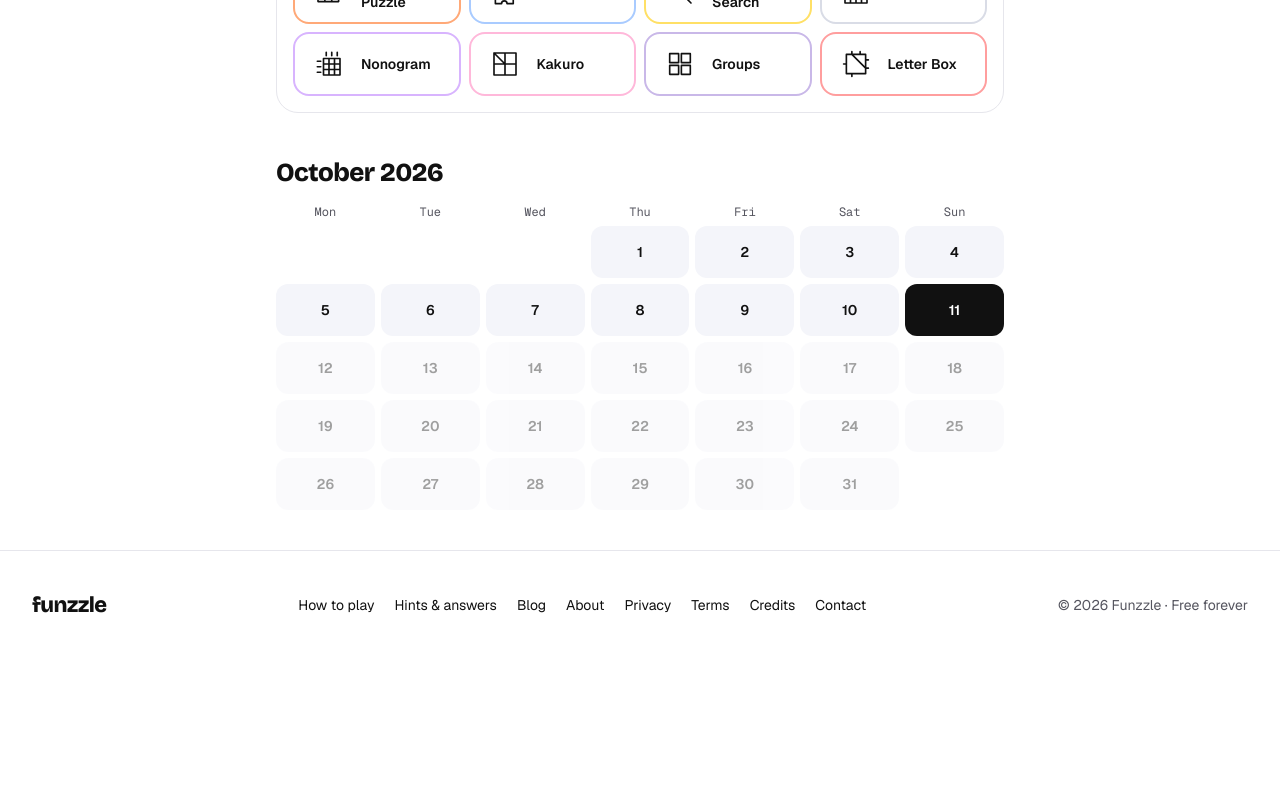
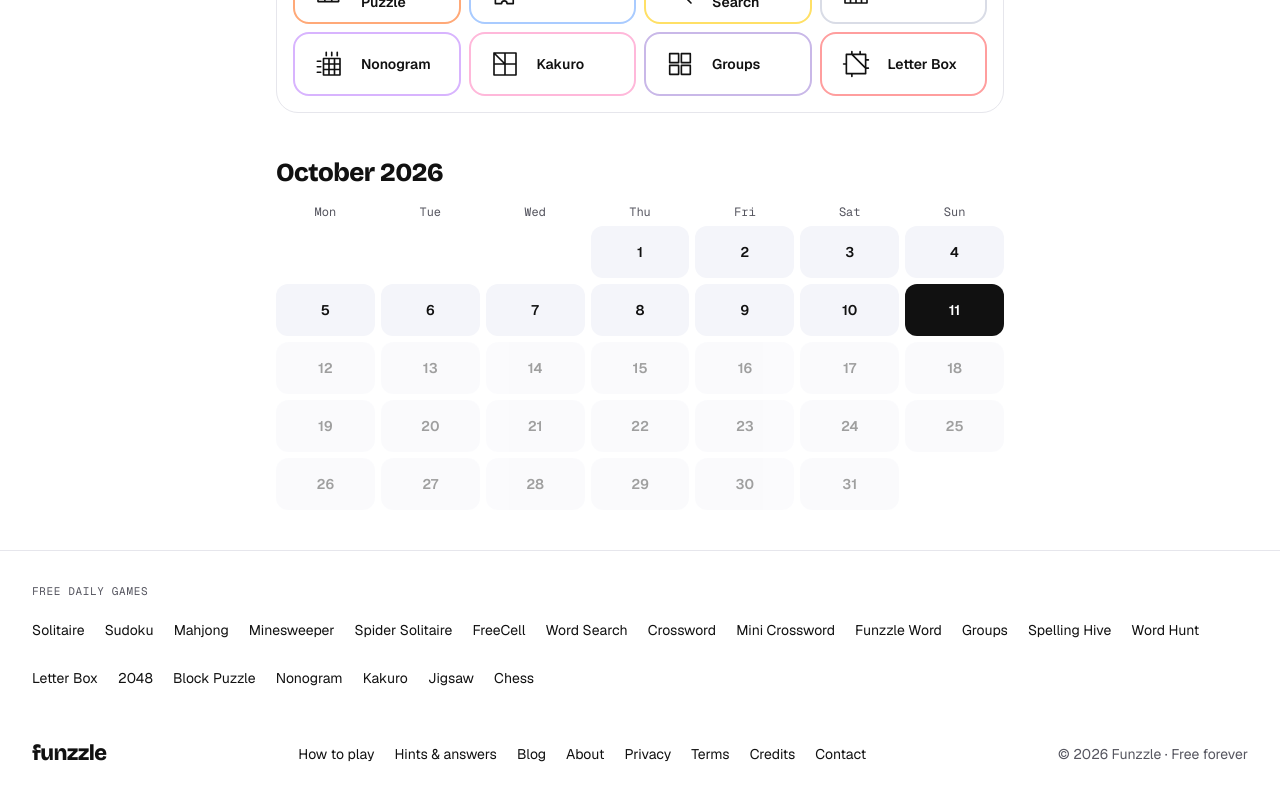
Before and after one commit to MonsterInstitute/funzzle, a Next.js app: page /archive in a window 1280 px wide. Shown: the part 595-1395 px from the top of the page. Before the commit the page ends 1254 px from the top, so only its background shows below. Built offline with nearby package versions, Linux system fonts and the light colour scheme.

Commit message:
Indexing: footer lists every game and now shows on game pages too (they had no outbound links); /favicon.ico
Search Console has most /play pages "Discovered – not indexed": each was
linked only from the homepage and linked nowhere itself.

Co-Authored-By: Claude Opus 5.5 <noreply@anthropic.com>

```diff
--- /dev/null
+++ b/app/play/layout.tsx
@@ -0,0 +1,12 @@
+import Footer from "@/components/Footer";
+
+// Game pages have no site header (the board comes first), but they do get the
+// footer: its games list links every game page from every other one.
+export default function PlayLayout({ children }: { children: React.ReactNode }) {
+  return (
+    <>
+      {children}
+      <Footer />
+    </>
+  );
+}
--- a/components/Footer.tsx
+++ b/components/Footer.tsx
@@ -1,4 +1,5 @@
 import Link from "next/link";
+import { GAMES } from "@/lib/games/kit/catalog";
 
 const LINKS = [
   { label: "How to play", href: "/how-to-play" },
@@ -11,9 +12,25 @@ const LINKS = [
   { label: "Contact", href: "mailto:hello@funzzle.com" },
 ];
 
+// Every game, on every page that has a footer: the game pages' main source of
+// internal links (Search Console had most of them "Discovered – not indexed").
+const GAME_LINKS = GAMES.flatMap((g) => (g.href ? [{ label: g.name, href: g.href }] : []));
+
 export default function Footer() {
   return (
     <footer className="mt-auto border-t border-line">
+      <nav aria-label="Games" className="mx-auto max-w-[1280px] px-4 pt-8 sm:px-8">
+        <h2 className="m-0 font-mono text-[11px] uppercase tracking-[0.06em] text-muted-2">Free daily games</h2>
+        <ul className="m-0 mt-2 flex list-none flex-wrap gap-x-5 gap-y-1 p-0 text-sm">
+          {GAME_LINKS.map((l) => (
+            <li key={l.href}>
+              <Link href={l.href} className="inline-flex min-h-11 items-center text-ink no-underline">
+                {l.label}
+              </Link>
+            </li>
+          ))}
+        </ul>
+      </nav>
       <div className="mx-auto flex max-w-[1280px] flex-wrap items-center justify-between gap-4 px-4 py-8 sm:px-8">
         <span className="font-display text-[22px] font-extrabold tracking-[-0.03em]">funzzle</span>
         <nav aria-label="Footer" className="flex flex-wrap gap-x-5 gap-y-1 text-sm">
```
Also changed, not shown: 1 other file (tests, documents, lock files or other folders).
